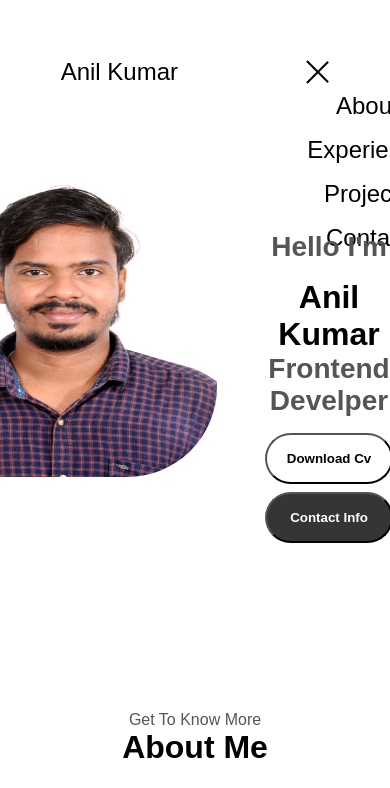
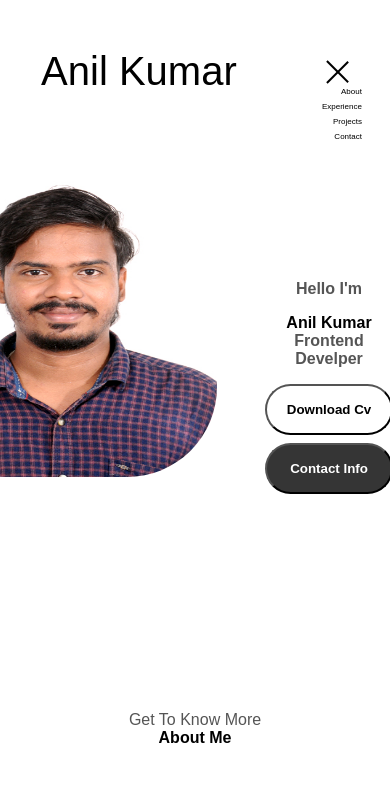
Before and after one commit to anilsaiseshukumar/PORTFOLIO, a plain HTML site: page index.html in a window 390 px wide. Both pictures are taken after a click on the element 314 px from the left and 71 px from the top of the page. Shown: the top 788 px of the page. Drawn offline with Linux system fonts and the light colour scheme.

Commit message:
first commit

```diff
--- a/index.html
+++ b/index.html
@@ -9,7 +9,7 @@
 </head>
 <body>
     <nav id="desktop-nav">
-        <div class="logo">Anil Kumar</div>
+        <div class="logo">Anil kumar</div>
         <div>
             <ul class="nav-links">
                 <li><a href="#about">About</a></li>
@@ -22,18 +22,16 @@
     <nav id="hamburger-nav">
         <div class="logo">Anil Kumar</div>
         <div class="hamburger-menu">
-            <div class="hamburger-icon" onclick="toggleMenu()">
+            <div class="hamburger-icon" onclick="togglemenu()">
                 <span></span>
                 <span></span>
                 <span></span>
             </div>
             <div class="menu-links">
-                <ul>
-                <li><a href="#about" onclick="toggleMenu()" >About</a></li>
-                <li><a href="#Experience" onclick="toggleMenu()">Experience</a></li>
-                <li><a href="#Projects"onclick="toggleMenu()">Projects</a></li>
-                <li><a href="#Contact"onclick="toggleMenu()">Contact</a></li>
-            </ul>
+                <li><a href="#about" onclick="togglemenu()">About</a></li>
+                <li><a href="#Experience" onclick="togglemenu()">Experience</a>
+                <li><a href="#Projects" onclick="togglemenu()">Projects</a>
+                <li><a href="#Contact" onclick="togglemenu()">Contact</a>
             </div>
         </div>
     </nav>
@@ -52,7 +50,7 @@
             </div>
              <div id="socials-container">
                 <img src="./assets/linkedin.png" alt="My linkedin profile"
-                class="icon" onclick="location.href='https:linkedin.com/in/anilsaiseshukumar-akula'">
+                class="icon" onclick="location.href='https:linkedin.com/in/anilsaiseshukumar-akula ' ">
                 <img src="./assets/github.png" alt="My github profile"
                 class="icon" onclick="location.href='https://github.com/anilsaiseshukumar' ">
             </div>
--- a/mediaqueries.css
+++ b/mediaqueries.css
@@ -86,7 +86,7 @@ section{
         font-size: 1.25rem;
     }
     .logo{
-        font-size: 1.5rem ;
+        font-size: 1 rem ;
     }
     .nav-links{
         flex-direction: column;
@@ -98,11 +98,14 @@ section{
         height: 46vh;
         justify-content: center;
     }
-    .section__text_p2{
-        font-size: 1.25rem;
+    .section__text__p2{
+        font-size: 1rem;
+    }
+    .section__text__p1{
+        font-size: 1rem;
     }
     .title{
-        font-size: 2rem;
+        font-size: 1rem ;
     }
     .text-container{
         text-align: justify;
--- a/script.js
+++ b/script.js
@@ -1,4 +1,4 @@
-function toggleMenu (){
+function togglemenu(){
     const menu = document.querySelector('.menu-links');
     const icon = document.querySelector('.hamburger-icon');
     menu.classList.toggle('open');
--- a/style.css
+++ b/style.css
@@ -88,6 +88,7 @@ a{
 .menu-links{
     position: absolute;
     background-color: white;
+    text-align: end;
     width: fit-content;
     max-height:0;
     overflow: hidden;
@@ -95,9 +96,9 @@ a{
 }
 .menu-links a{
     display:block;
-    padding:8px;
-    text-align: center;
-    font-size: 1.5rem;
+    padding:3px;
+    text-align: end;
+    font-size: 0.5rem;
     color: black;
     text-decoration: none;
     transition: all 0.2 ease-in-out;
@@ -106,7 +107,7 @@ a{
     list-style: none;
 }
 .menu-links.open{
-    max-height:200px;
+    max-height:300px;
 }
 .hamburger-icon.open span:first-child{
     transform: rotate(45deg) translate(10px, 5px);
```
Also changed, not shown: assets/373.jpg (deleted), assets/image.jpg (deleted).
